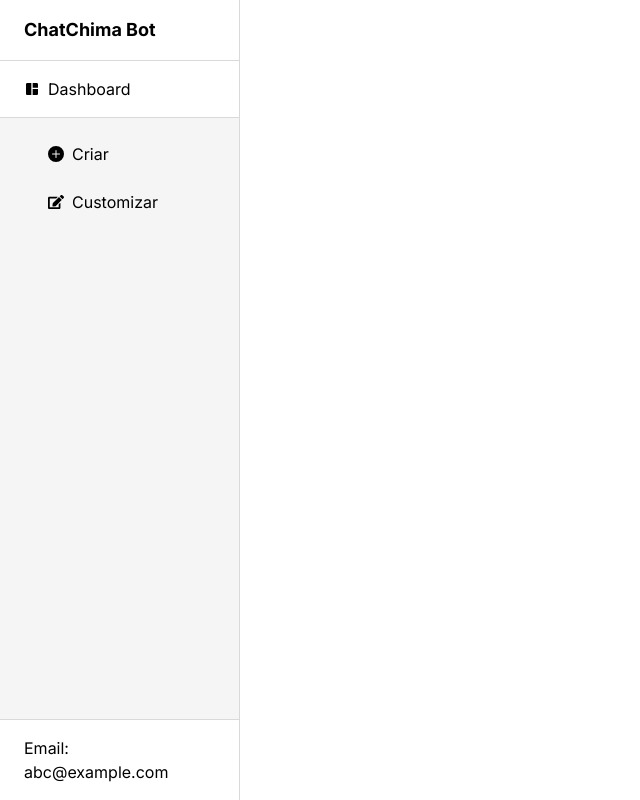
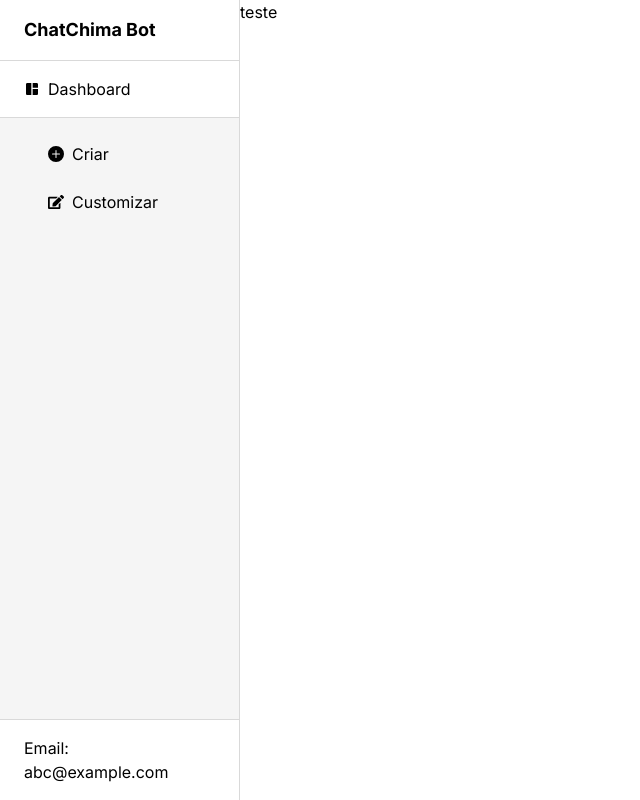
Before and after one commit to lucasfeklein/scb-frontend, a Next.js app: page /dashboard in a window 1280 px wide. Shown: the whole page, without its empty margins (0-640 px from the left). Built offline with nearby package versions, Linux system fonts and the light colour scheme.

Commit message:
dashboard layout

```diff
--- /dev/null
+++ b/components/Dashboard/DashboardLayout.tsx
@@ -0,0 +1,13 @@
+import DashboardNavbar from './DashboardNavbar';
+
+function DashboardLayout({children}) {
+
+  return (
+    <div className='flex'>
+        <DashboardNavbar />
+        {children}
+    </div>
+  )
+}
+
+export default DashboardLayout;
--- /dev/null
+++ b/components/Dashboard/DashboardNavbar.tsx
@@ -0,0 +1,42 @@
+import Link from 'next/link';
+import { BsFillPlusCircleFill } from 'react-icons/bs';
+import { FaEdit } from 'react-icons/fa';
+import { MdSpaceDashboard } from 'react-icons/md';
+
+function DashboardNavbar() {
+
+  return (
+    <div className="flex">
+      <div className="flex flex-col h-screen w-60 border-r dashboard-border-color">
+        <div className="py-4 px-6 bg-gray-900 border-b dashboard-border-color">
+          <h1 className="text-lg font-bold">ChatChima Bot</h1>
+        </div>
+        <div className="flex gap-2 items-center py-4 px-6 border-b dashboard-border-color" >
+          <MdSpaceDashboard />
+          <p>Dashboard</p>
+        </div>
+        <div className="flex-1 py-4 px-6 bg-gray">
+          <ul className="space-y-2">
+            <li>
+              <Link href="/dashboard" className="flex gap-2 items-center py-2 px-6 rounded-md hover:text-white hover:bg-primary">
+                  <BsFillPlusCircleFill />
+                  <p>Criar</p>
+              </Link>
+            </li>
+            <li>
+              <Link href="/dashboard" className="flex gap-2 items-center py-2 px-6 rounded-md hover:text-white hover:bg-primary">
+                  <FaEdit/>
+                  <p>Customizar</p>
+              </Link>
+            </li>
+          </ul>
+        </div>
+        <div className="py-4 px-6 border-t dashboard-border-color">
+          <p>Email: abc@example.com</p>
+        </div>
+      </div>
+    </div>
+  )
+}
+
+export default DashboardNavbar;
--- a/pages/dashboard/index.tsx
+++ b/pages/dashboard/index.tsx
@@ -1,47 +1,12 @@
-import { useState } from 'react';
-import { BsFillPlusCircleFill } from 'react-icons/bs';
-import { FaEdit } from 'react-icons/fa';
-import { MdSpaceDashboard } from 'react-icons/md';
+import DashboardLayout from '@/components/Dashboard/DashboardLayout';
 
 function Dashboard() {
-  const [activeLink, setActiveLink] = useState(null);
-
-  function handleLinkClick(index) {
-    setActiveLink(index);
-  }
 
   return (
-    <div className="flex">
-      <div className="flex flex-col h-screen w-60 border-r dashboard-border-color">
-        <div className="py-4 px-6 bg-gray-900 border-b dashboard-border-color">
-          <h1 className="text-lg font-bold">ChatChima Bot</h1>
-        </div>
-        <div className={`flex gap-2 items-center py-4 px-6 border-b dashboard-border-color ${activeLink === 0 ? 'text-white bg-primary' : 'hover:text-white hover:bg-primary'}`} onClick={() => handleLinkClick(0)}>
-          <MdSpaceDashboard />
-          <p>Dashboard</p>
-        </div>
-        <div className="flex-1 py-4 px-6 bg-gray">
-          <ul className="space-y-2">
-            <li>
-              <a href="#" className={`flex gap-2 items-center py-2 px-6 rounded-md ${activeLink === 1 ? 'text-white bg-primary' : 'hover:text-white hover:bg-primary'}`} onClick={() => handleLinkClick(1)}>
-                <BsFillPlusCircleFill />
-                <p>Criar</p>
-              </a>
-            </li>
-            <li>
-              <a href="#" className={`flex gap-2 items-center py-2 px-6 rounded-md ${activeLink === 2 ? 'text-white bg-primary' : 'hover:text-white hover:bg-primary'}`} onClick={() => handleLinkClick(2)}>
-                <FaEdit/>
-                <p>Customizar</p>
-              </a>
-            </li>
-          </ul>
-        </div>
-        <div className="py-4 px-6 border-t dashboard-border-color">
-          <p>Email: abc@example.com</p>
-        </div>
-      </div>
-    </div>
+    <DashboardLayout>
+      <h1>teste</h1>
+    </DashboardLayout>
   )
 }
 
-export default Dashboard
+export default Dashboard;
```
